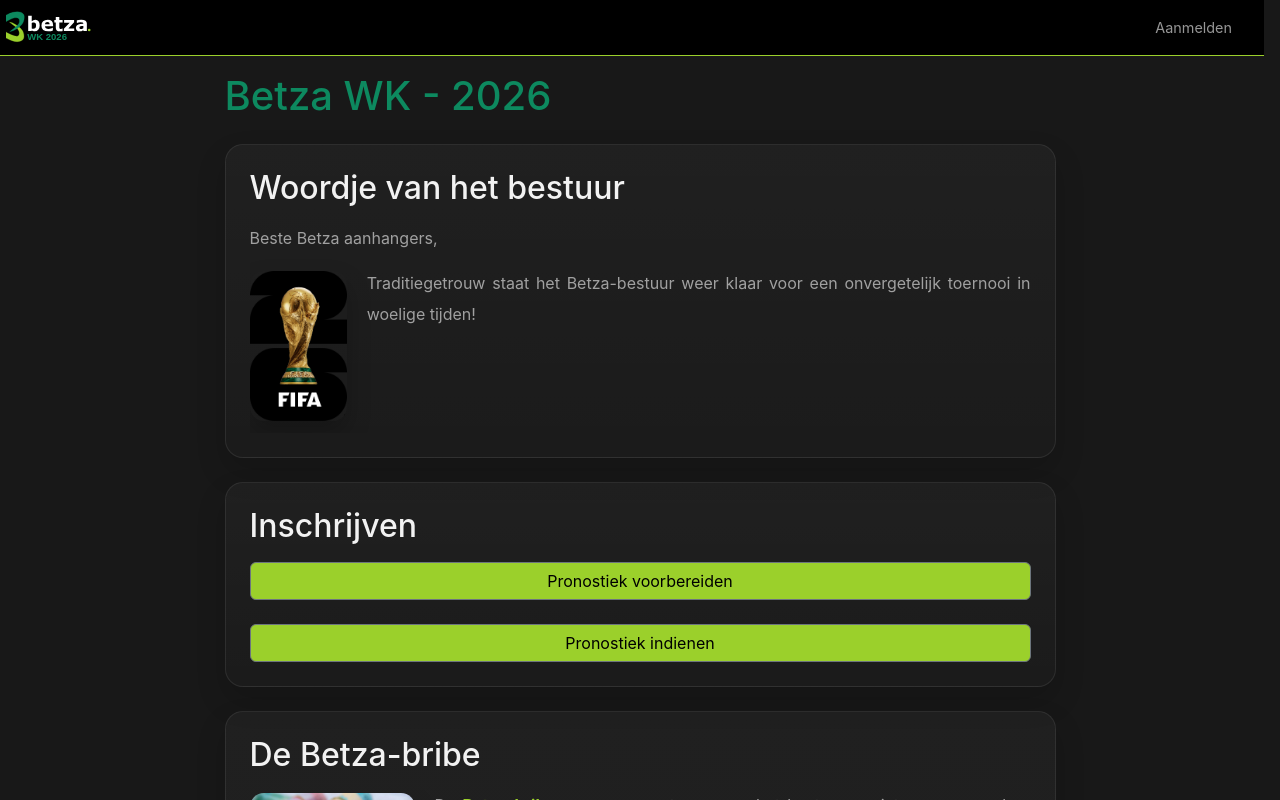
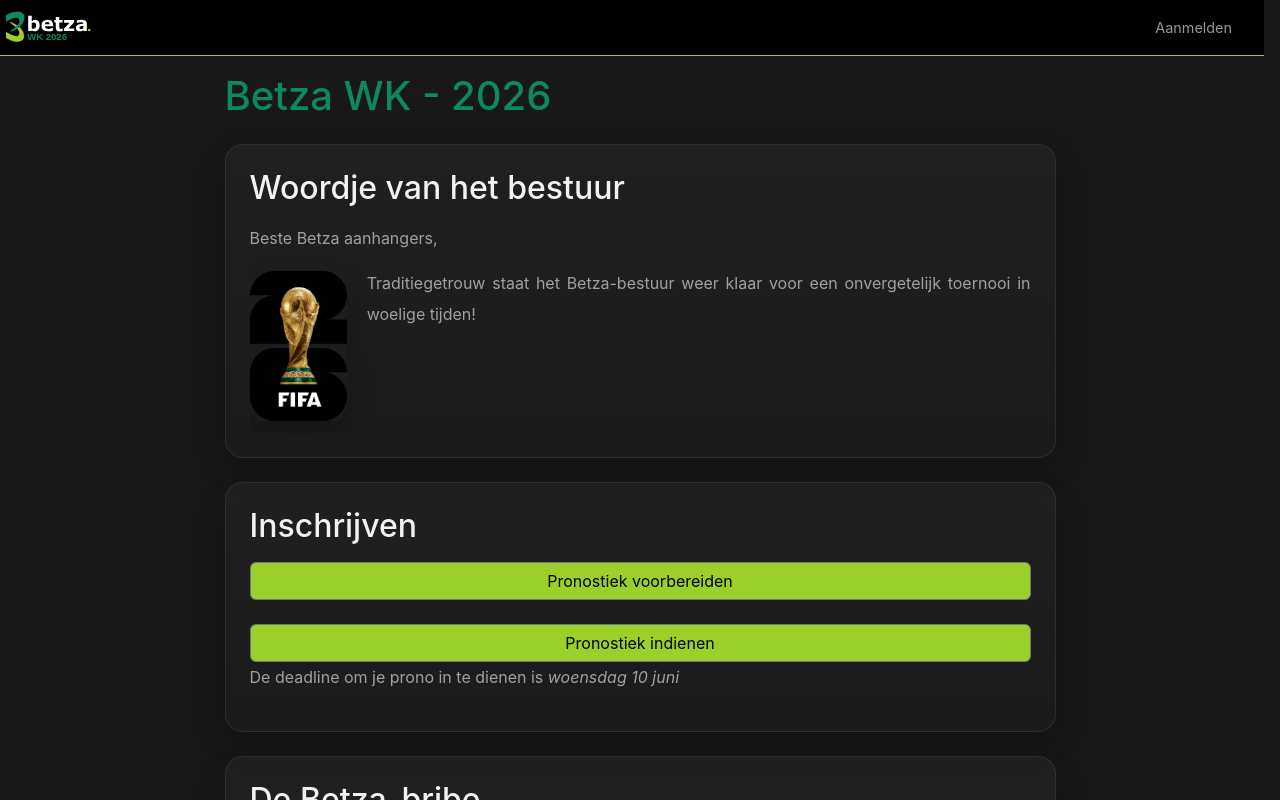
Before and after one commit to betza3500-lab/betza, a Vue app in the folder frontend/: page / in a window 1280 px wide. Shown: the top 800 px of the page. Built offline with nearby package versions, Linux system fonts and the light colour scheme; no server answers; what vue-loading-overlay would draw is missing.

Commit message:
deadline

```diff
--- a/frontend/src/views/HomeView.vue
+++ b/frontend/src/views/HomeView.vue
@@ -189,10 +189,11 @@ q {
           <section class="content-section">
             <h2 class="section-title">Inschrijven</h2>
             <div class="d-flex flex-column">
-              <b-button class="btn-prono btn-block mb-4" target="_blank" href="https://www.wallchart.io/football/world-cup-2026.html`" :size="lg">
+              <b-button class="btn-prono btn-block mb-4" target="_blank" href="https://www.wallchart.io/football/world-cup-2026.html" :size="lg">
                   Pronostiek voorbereiden</b-button>
                <b-button class="btn-prono btn-block" target="_blank" href="https://forms.gle/ZA1vYVyG34V4jfZz9" :size="lg">
                   Pronostiek indienen</b-button>
+               <p>De deadline om je prono in te dienen is <em>woensdag 10 juni</em></p>
             </div>
           </section>
 
```
